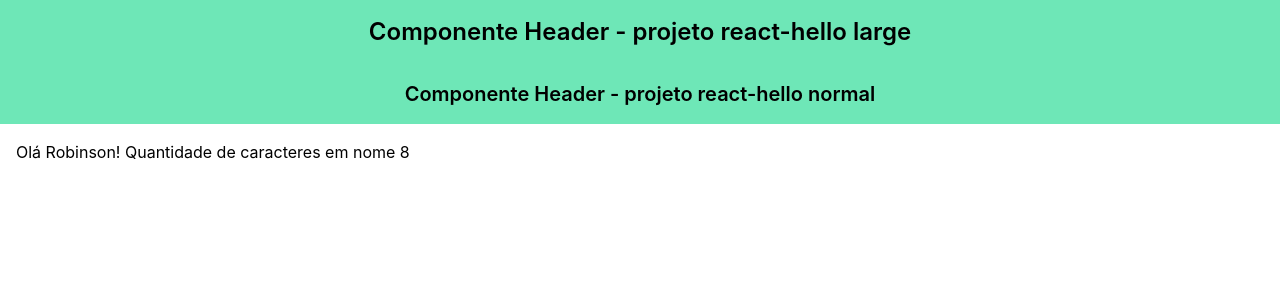
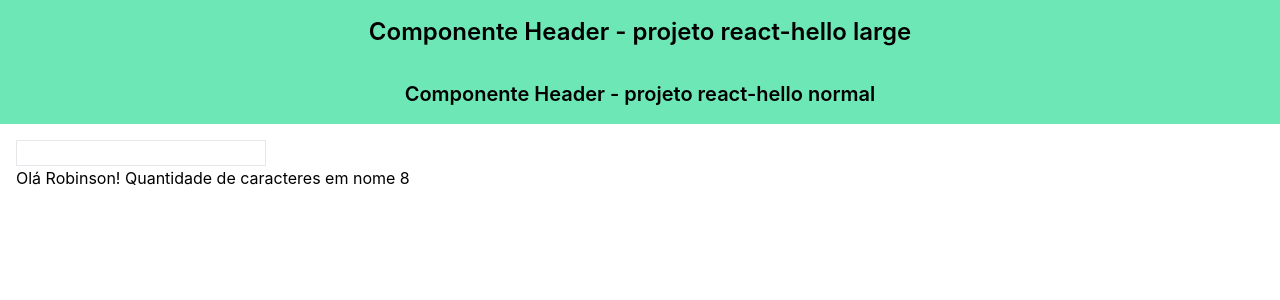
Before and after one commit to robinsonbrz/igti-react, a React (Create React App) app in the folder mod02/proj-base-1.5/: page / in a window 1280 px wide. Shown: the top 300 px of the page. Built offline with nearby package versions, Linux system fonts and the light colour scheme.

Commit message:
chore: input mod 2 aula 2.5

```diff
--- a/mod02/proj-base-1.5/src/App.js
+++ b/mod02/proj-base-1.5/src/App.js
@@ -5,13 +5,13 @@ import Main from "./components/Main";
 export default function App() {
   console.log('Teste no console do navegador');
 
-  // const name = 'Robinson';
 
   return (
     <>
       <Header size="large">Componente Header - projeto react-hello large</Header>
       <Header >Componente Header - projeto react-hello normal</Header>
       <Main>
+        <input className="border" type="text" />
         <p>
           Olá Robinson! Quantidade de caracteres em nome 8
         </p>
```
